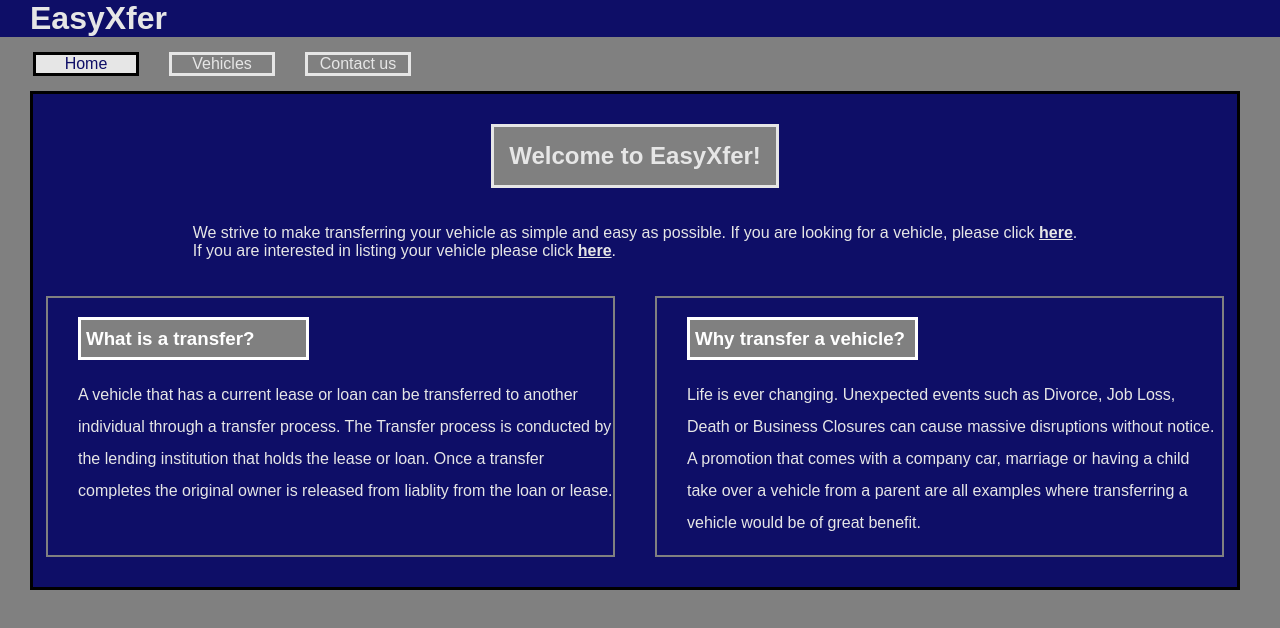
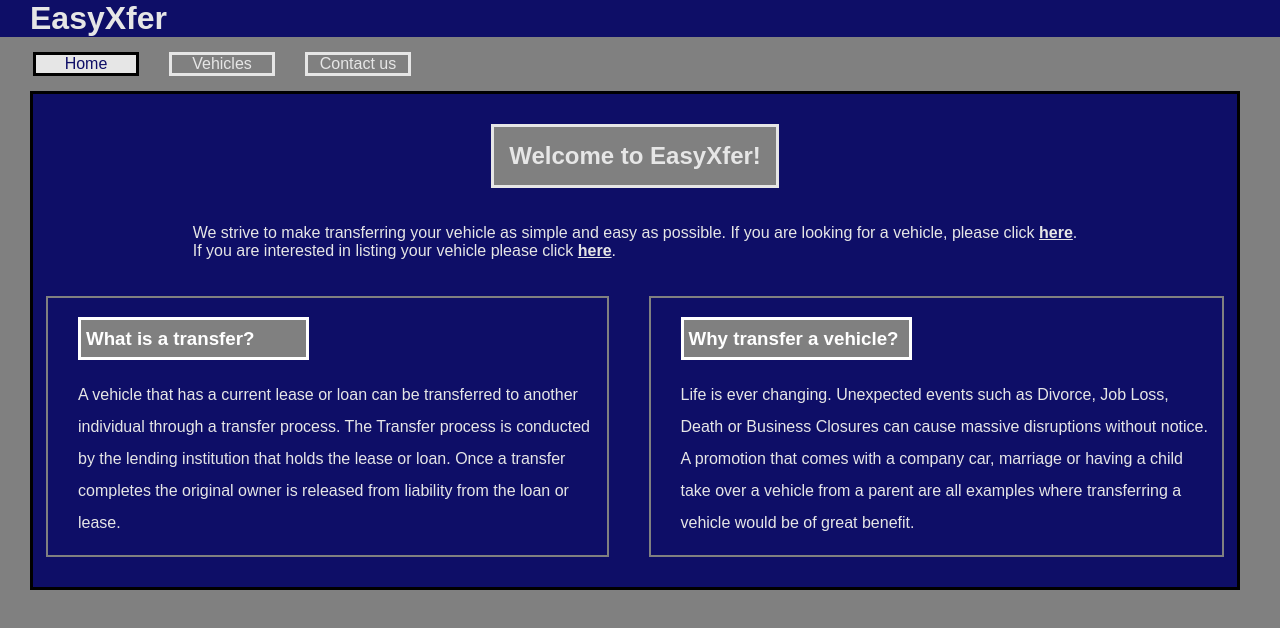
Before and after one commit to btslagle/capstone, an Angular app: page /home in a window 1280 px wide. Shown: the top 628 px of the page. Built offline with nearby package versions, Linux system fonts and the light colour scheme; a web font is replaced by a local one.

Commit message:
Fix spelling error

```diff
--- a/src/app/home/home.component.html
+++ b/src/app/home/home.component.html
@@ -9,7 +9,7 @@
         <div class="grid-item-1">
             <h3>What is a transfer?</h3>
             <p>A vehicle that has a current lease or loan can be transferred to another individual through a transfer process. The Transfer process is conducted by the lending institution that holds the lease or loan. Once a transfer completes the original
-                owner is released from liablity from the loan or lease. </p>
+                owner is released from liability from the loan or lease. </p>
         </div>
         <div class="grid-item-2">
             <h3>Why transfer a vehicle?</h3>
--- a/src/styles.css
+++ b/src/styles.css
@@ -128,6 +128,7 @@ main {
     border: 2px solid grey;
     border: 2px solid grey;
     margin-right: 13px;
+    padding-right: 13px;
 }
 
 h3 {
```
